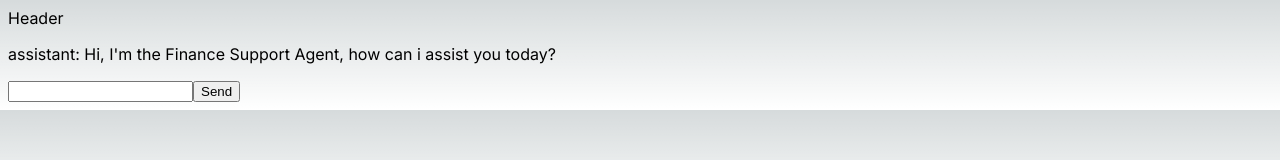
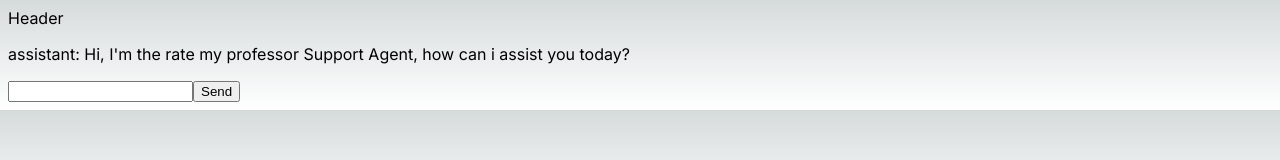
Before and after one commit to mple737/rateMyProfessor.AI, a Next.js app: page / in a window 1280 px wide. Shown: the top 160 px of the page. Built offline with nearby package versions, Linux system fonts and the light colour scheme.

Commit message:
refactor: Update support agent name in page.tsx

```diff
--- a/src/app/page.tsx
+++ b/src/app/page.tsx
@@ -6,7 +6,7 @@ import { MouseEvent, useState } from "react";
 const defaultMessage: MessageData[] = [
   {
     role: "assistant",
-    content: "Hi, I'm the Finance Support Agent, how can i assist you today?",
+    content: "Hi, I'm the rate my professor Support Agent, how can i assist you today?",
   },
 ];
 
```
